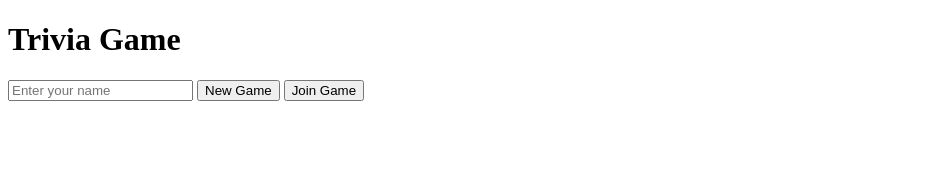
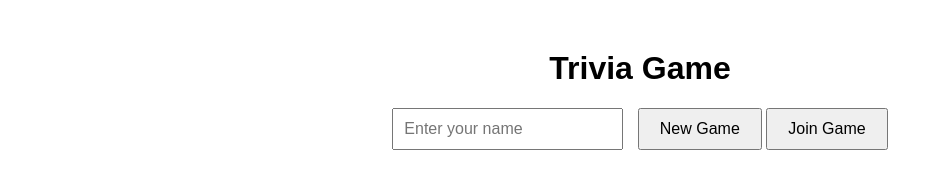
Before and after one commit to PhilippStr95/TriviaGame, a plain HTML site: page index.html in a window 1280 px wide. Shown: the whole page, without its empty margins (0-943 px from the left). Drawn offline with Linux system fonts and the light colour scheme.

Commit message:
Update index.html

```diff
--- a/index.html
+++ b/index.html
@@ -1,19 +1,21 @@
+
 <!DOCTYPE html>
 <html>
   <head>
     <title>Trivia Game</title>
-    <!-- Include Firebase libraries -->
+    <link rel="stylesheet" href="styles.css" />
 <script src="https://www.gstatic.com/firebasejs/9.x/firebase-app.js"></script>
 <script src="https://www.gstatic.com/firebasejs/9.x/firebase-firestore.js"></script>
-    <!-- Include your script file -->
 <script defer src="script.js"></script>
   </head>
   <body>
+    <div id="app">
       <h1>Trivia Game</h1>
-    <form>
-      <input type="text" id="player-name" placeholder="Enter your name" />
+      <form id="start-form">
+        <input type="text" id="player-name" placeholder="Enter your name" required />
         <button id="new-game">New Game</button>
         <button id="join-game">Join Game</button>
       </form>
+    </div>
   </body>
 </html>
```
Lines whose indentation alone changed are shown as unchanged.
